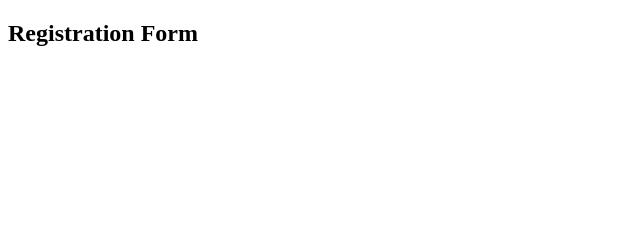
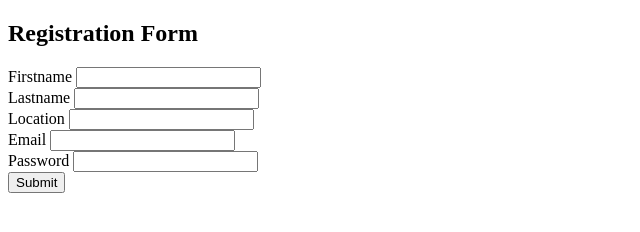
Before and after one commit to estheroche/Form, a plain HTML site: page index.html in a window 1280 px wide. Shown: the whole page, without its empty margins (0-640 px from the left). Drawn offline with Linux system fonts and the light colour scheme.

Commit message:
feat: buttont

```diff
--- a/index.html
+++ b/index.html
@@ -18,7 +18,34 @@
         <div class="header_container">
           <h2>Registration Form</h2>
         </div>
-        <div class=""></div>
+        <div class="input_container">
+          <label>Firstname</label>
+          <input type="text" id="firstname" />
+          <small id="firstname_err"></small>
+        </div>
+        <div class="input_container">
+          <label>Lastname</label>
+          <input type="text" id="lastname" />
+          <small id="lastname_err"></small>
+        </div>
+        <div class="input_container">
+          <label>Location</label>
+          <input type="text" id="location" />
+          <small id="location_err"></small>
+        </div>
+        <div class="input_container">
+          <label>Email</label>
+          <input type="text" id="email" />
+          <small id="email_err"></small>
+        </div>
+        <div class="input_container">
+          <label>Password</label>
+          <input type="text" id="password" />
+          <small id="password_err"></small>
+        </div>
+        <div class="button_container">
+          <button class="button">Submit</button>
+        </div>
       </form>
     </main>
   </body>
```
